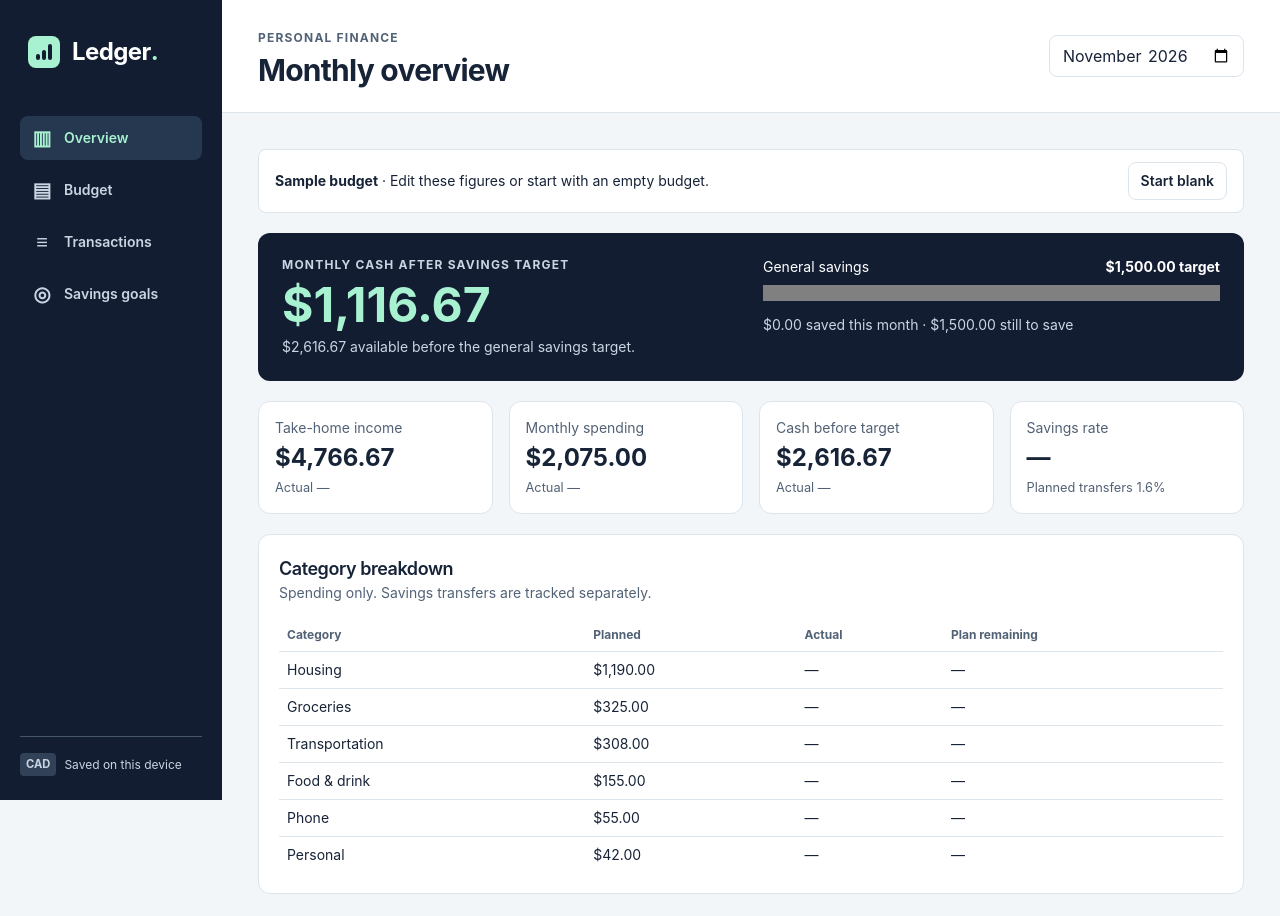
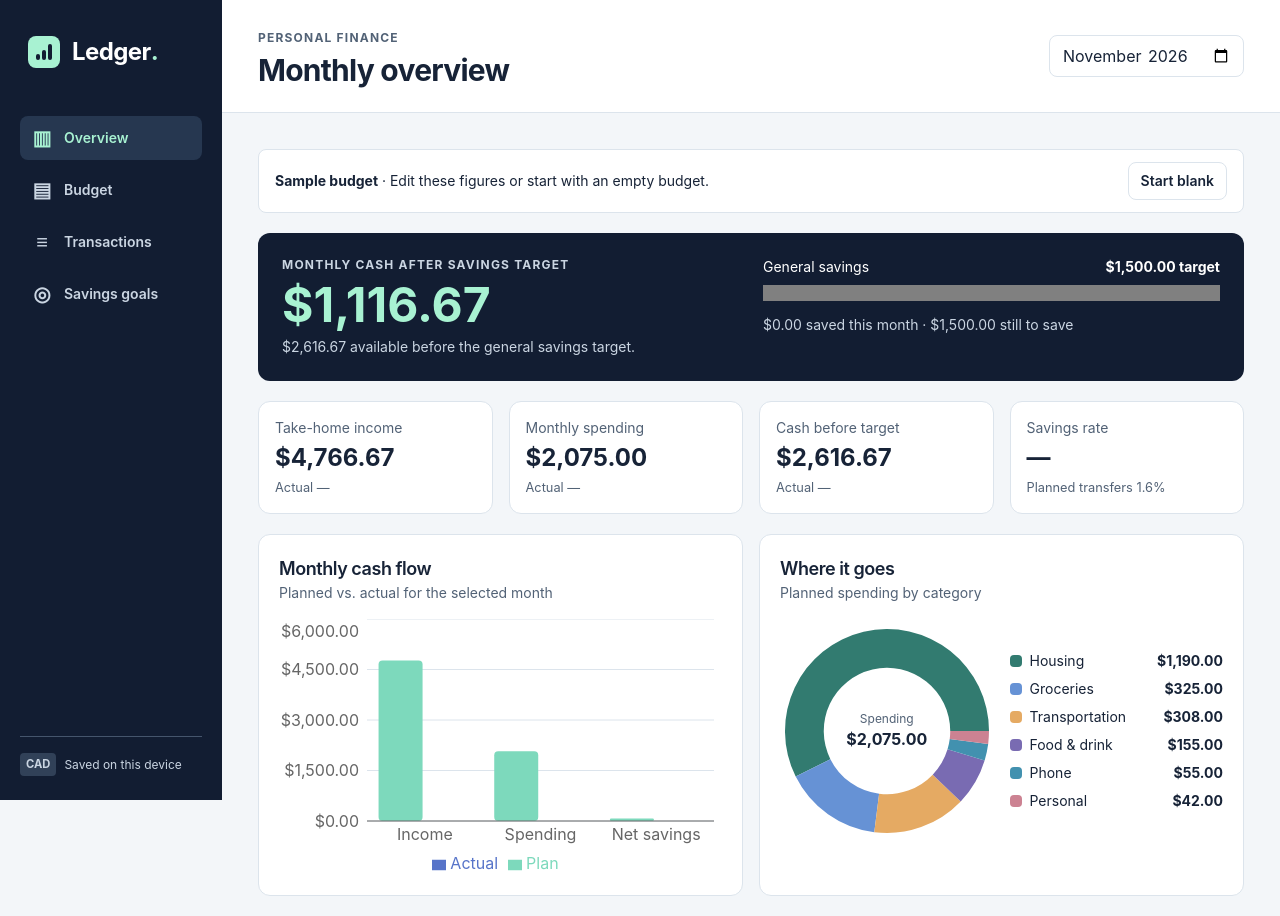
Before and after one commit to roshandroids/ledger, a React (Vite) app: page /overview in a window 1280 px wide. Shown: the top 916 px of the page. Built offline with nearby package versions, Linux system fonts and the light colour scheme.

Commit message:
feat(ui): add Recharts cash-flow and donut charts, count-up numbers, page fade, reduced-motion support

```diff
--- a/package.json
+++ b/package.json
@@ -13,9 +13,11 @@
     "format": "prettier --write src"
   },
   "dependencies": {
+    "motion": "^14.14.0",
     "react": "^19.3.1",
     "react-dom": "^19.3.1",
     "react-router": "^8.5.2",
+    "recharts": "^3.11.0",
     "zod": "^4.6.7",
     "zustand": "^5.1.0"
   },
--- a/src/test-setup.ts
+++ b/src/test-setup.ts
@@ -3,3 +3,15 @@ import { cleanup } from '@testing-library/react'
 import { afterEach } from 'vitest'
 
 afterEach(cleanup)
+
+// jsdom has no matchMedia; report reduced motion so animations resolve instantly in tests.
+window.matchMedia ??= ((query: string) => ({
+  matches: query.includes('reduce'),
+  media: query,
+  addEventListener() {},
+  removeEventListener() {},
+  addListener() {},
+  removeListener() {},
+  onchange: null,
+  dispatchEvent: () => false,
+})) as typeof window.matchMedia
--- /dev/null
+++ b/src/ui/chartData.ts
@@ -0,0 +1,29 @@
+import type { CategoryRow } from '../domain'
+
+export const palette = [
+  '#327b70',
+  '#6692d5',
+  '#e5aa63',
+  '#796bb2',
+  '#4291af',
+  '#cc8292',
+  '#a6b85e',
+  '#8d9dae',
+]
+
+/** Top 7 planned categories plus an "All other categories" slice; zero-plan rows are dropped. */
+export function ringRows(
+  breakdown: CategoryRow[],
+): { name: string; value: number }[] {
+  const positive = breakdown.filter((r) => r.planned > 0)
+  const rows = positive
+    .slice(0, 7)
+    .map((r) => ({ name: r.name, value: r.planned }))
+  if (positive.length > 7) {
+    rows.push({
+      name: 'All other categories',
+      value: positive.slice(7).reduce((sum, r) => sum + r.planned, 0),
+    })
+  }
+  return rows
+}
--- /dev/null
+++ b/src/ui/components/AnimatedNumber.tsx
@@ -0,0 +1,31 @@
+import { animate, useReducedMotion } from 'motion/react'
+import { useEffect, useRef, useState } from 'react'
+
+interface Props {
+  value: number | null
+  format(value: number | null): string
+}
+
+/** Counts up to `value`; renders it instantly under prefers-reduced-motion. */
+export function AnimatedNumber({ value, format }: Props) {
+  const reduced = useReducedMotion()
+  const [shown, setShown] = useState(value)
+  const from = useRef(value ?? 0)
+  useEffect(() => {
+    if (reduced || value === null) {
+      from.current = value ?? 0
+      return
+    }
+    const controls = animate(from.current, value, {
+      duration: 0.6,
+      ease: 'easeOut',
+      onUpdate: (v) => {
+        from.current = v
+        setShown(v)
+      },
+      onComplete: () => setShown(value),
+    })
+    return () => controls.stop()
+  }, [value, reduced])
+  return <>{format(reduced || value === null ? value : shown)}</>
+}
--- /dev/null
+++ b/src/ui/components/CashFlowChart.tsx
@@ -0,0 +1,76 @@
+import { useReducedMotion } from 'motion/react'
+import {
+  Bar,
+  BarChart,
+  CartesianGrid,
+  Legend,
+  ResponsiveContainer,
+  XAxis,
+  YAxis,
+} from 'recharts'
+import { fmt } from '../format'
+
+export interface FlowRow {
+  name: string
+  plan: number | null
+  actual: number | null
+}
+
+export function CashFlowChart({ rows }: { rows: FlowRow[] }) {
+  const reduced = useReducedMotion()
+  const data = rows.map((r) => ({
+    name: r.name,
+    Plan: r.plan ?? 0,
+    Actual: r.actual ?? 0,
+  }))
+  return (
+    <div>
+      <div aria-hidden="true" className="h-64">
+        <ResponsiveContainer width="100%" height="100%">
+          <BarChart data={data} margin={{ left: 8, right: 8 }}>
+            <CartesianGrid vertical={false} stroke="#dce4ec" />
+            <XAxis dataKey="name" tickLine={false} />
+            <YAxis
+              tickFormatter={(v: number) => fmt(v)}
+              width={80}
+              tickLine={false}
+              axisLine={false}
+            />
+            <Legend />
+            <Bar
+              dataKey="Plan"
+              fill="#7dd9bc"
+              radius={4}
+              isAnimationActive={!reduced}
+            />
+            <Bar
+              dataKey="Actual"
+              fill="#5774c9"
+              radius={4}
+              isAnimationActive={!reduced}
+            />
+          </BarChart>
+        </ResponsiveContainer>
+      </div>
+      <table className="sr-only">
+        <caption>Monthly cash flow, planned vs. actual</caption>
+        <thead>
+          <tr>
+            <th scope="col">Measure</th>
+            <th scope="col">Plan</th>
+            <th scope="col">Actual</th>
+          </tr>
+        </thead>
+        <tbody>
+          {rows.map((r) => (
+            <tr key={r.name}>
+              <th scope="row">{r.name}</th>
+              <td>{fmt(r.plan)}</td>
+              <td>{fmt(r.actual)}</td>
+            </tr>
+          ))}
+        </tbody>
+      </table>
+    </div>
+  )
+}
--- /dev/null
+++ b/src/ui/components/SpendingDonut.tsx
@@ -0,0 +1,60 @@
+import { useReducedMotion } from 'motion/react'
+import { Cell, Pie, PieChart, ResponsiveContainer } from 'recharts'
+import { palette } from '../chartData'
+import { fmt } from '../format'
+
+interface Props {
+  rows: { name: string; value: number }[]
+  total: number
+}
+
+export function SpendingDonut({ rows, total }: Props) {
+  const reduced = useReducedMotion()
+  if (rows.length === 0) {
+    return (
+      <p className="text-muted py-6 text-center text-sm">
+        Add budget items to see a breakdown.
+      </p>
+    )
+  }
+  return (
+    <div className="grid items-center gap-4 md:grid-cols-2">
+      <div aria-hidden="true" className="relative h-56">
+        <ResponsiveContainer width="100%" height="100%">
+          <PieChart>
+            <Pie
+              data={rows}
+              dataKey="value"
+              nameKey="name"
+              innerRadius="62%"
+              outerRadius="100%"
+              stroke="none"
+              isAnimationActive={!reduced}
+            >
+              {rows.map((_, i) => (
+                <Cell key={i} fill={palette[i]} />
+              ))}
+            </Pie>
+          </PieChart>
+        </ResponsiveContainer>
+        <div className="pointer-events-none absolute inset-0 grid place-content-center text-center">
+          <span className="text-muted text-xs">Spending</span>
+          <strong>{fmt(total)}</strong>
+        </div>
+      </div>
+      <ul className="grid gap-2 text-sm">
+        {rows.map((r, i) => (
+          <li key={r.name} className="flex items-center gap-2">
+            <i
+              aria-hidden="true"
+              className="h-3 w-3 rounded-sm"
+              style={{ background: palette[i] }}
+            />
+            <span className="flex-1">{r.name}</span>
+            <b>{fmt(r.value)}</b>
+          </li>
+        ))}
+      </ul>
+    </div>
+  )
+}
--- a/src/ui/layout/Shell.tsx
+++ b/src/ui/layout/Shell.tsx
@@ -1,3 +1,4 @@
+import { motion } from 'motion/react'
 import { Navigate, Outlet, useLocation } from 'react-router'
 import { useLedger } from '../../store/useLedger'
 import { Notice } from '../components/Notice'
@@ -45,7 +46,15 @@ export function Shell() {
               an empty budget.
             </Notice>
           )}
-          <Outlet />
+          <motion.div
+            key={pathname}
+            initial={{ opacity: 0, y: 8 }}
+            animate={{ opacity: 1, y: 0 }}
+            transition={{ duration: 0.2 }}
+            className="grid gap-5"
+          >
+            <Outlet />
+          </motion.div>
         </div>
       </main>
     </div>
--- a/src/ui/pages/OverviewPage.tsx
+++ b/src/ui/pages/OverviewPage.tsx
@@ -1,6 +1,10 @@
 import { useMemo } from 'react'
 import { report } from '../../domain'
 import { useLedger } from '../../store/useLedger'
+import { ringRows } from '../chartData'
+import { AnimatedNumber } from '../components/AnimatedNumber'
+import { CashFlowChart } from '../components/CashFlowChart'
+import { SpendingDonut } from '../components/SpendingDonut'
 import { DataTable } from '../components/DataTable'
 import { Panel } from '../components/Panel'
 import { fmt, pct } from '../format'
@@ -34,7 +38,7 @@ export function OverviewPage() {
               ((r.afterTarget ?? 0) < 0 ? 'text-red-300' : 'text-mint')
             }
           >
-            {fmt(r.afterTarget)}
+            <AnimatedNumber value={r.afterTarget} format={fmt} />
           </div>
           <p className="mt-2 text-sm text-slate-300">
             {r.planIncome === null
@@ -73,6 +77,31 @@ export function OverviewPage() {
           </div>
         ))}
       </div>
+      <div className="grid gap-4 md:grid-cols-2">
+        <Panel
+          title="Monthly cash flow"
+          subtitle="Planned vs. actual for the selected month"
+        >
+          <CashFlowChart
+            rows={[
+              { name: 'Income', plan: r.planIncome, actual: r.actualIncome },
+              {
+                name: 'Spending',
+                plan: r.planSpend,
+                actual: r.active ? r.actualSpend : null,
+              },
+              {
+                name: 'Net savings',
+                plan: r.planSaved,
+                actual: r.active ? r.actualSaved : null,
+              },
+            ]}
+          />
+        </Panel>
+        <Panel title="Where it goes" subtitle="Planned spending by category">
+          <SpendingDonut rows={ringRows(r.breakdown)} total={r.planSpend} />
+        </Panel>
+      </div>
       <Panel
         title="Category breakdown"
         subtitle="Spending only. Savings transfers are tracked separately."
```
Also changed, not shown: 2 other files (tests, documents, lock files or other folders).
